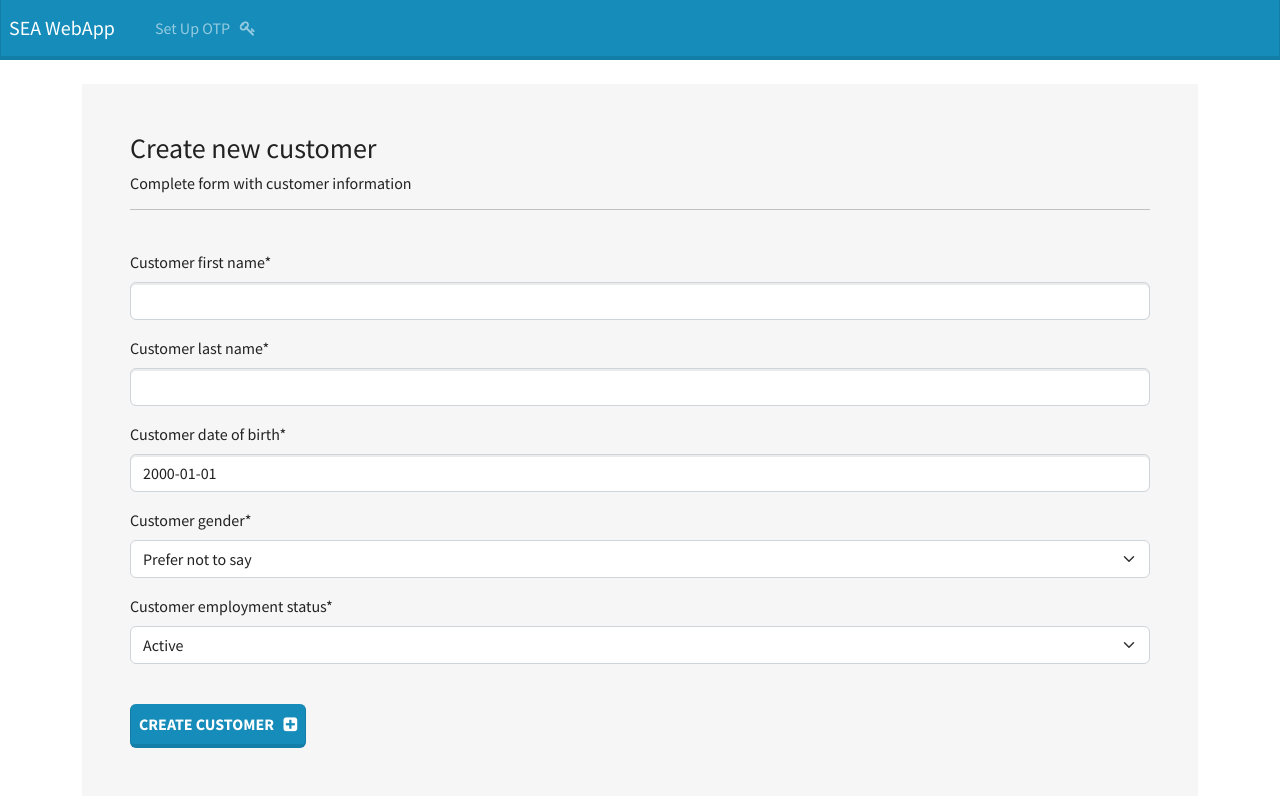
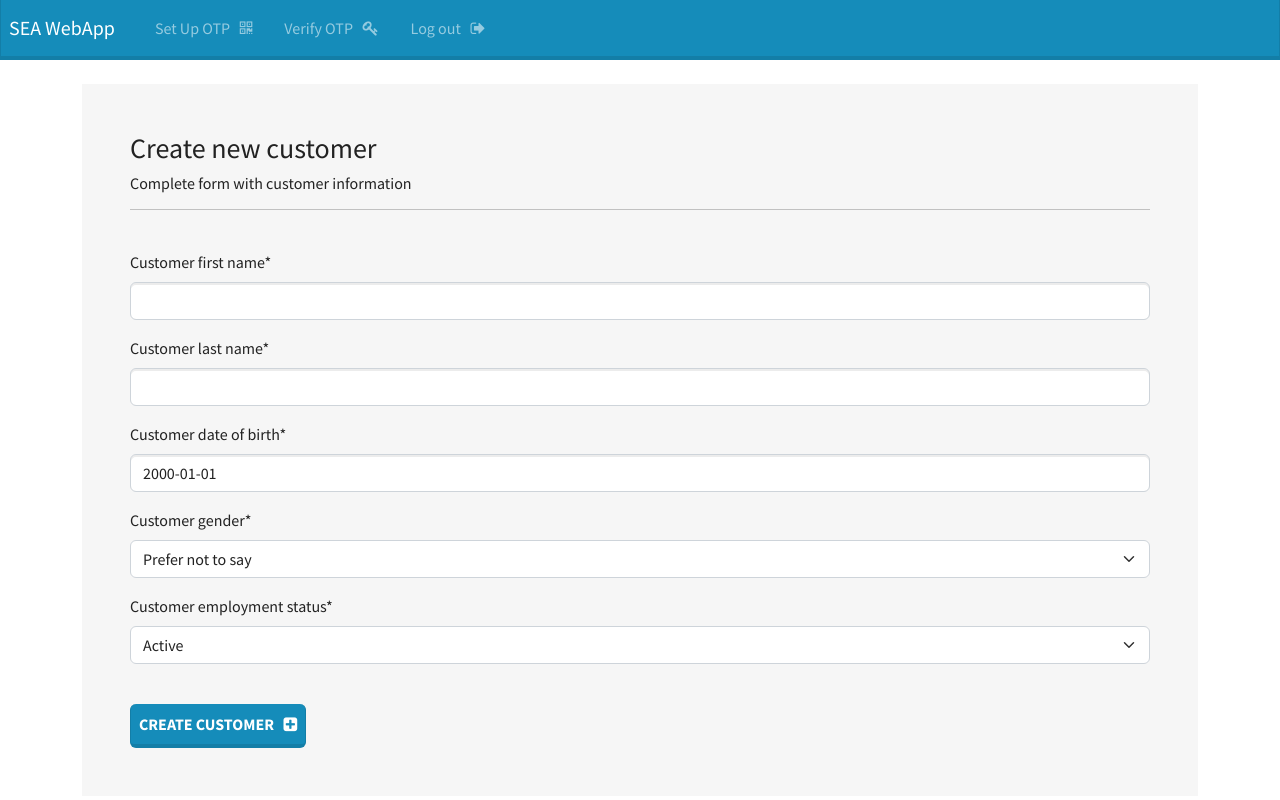
Before and after one commit to EmmagicalDay/SEAwebapplication, a Django app: page /customer-create in a window 1280 px wide. Run offline with Django 5.2, Linux system fonts and the light colour scheme; a user stored in the database is signed in; some libraries are stand-ins or nearby versions.

Commit message:
Update navigation.html

```diff
--- a/webapp/templates/webapp/navigation.html
+++ b/webapp/templates/webapp/navigation.html
@@ -21,7 +21,7 @@
 
       {% if user.is_authenticated %}
         {% if request.session.otp_verified %}
-          <!-- Show these options only if OTP is verified -->
+          <!-- Links for OTP-verified users -->
           <li class="nav-item">
             <a class="nav-link" href="{% url 'user-dashboard' %}">
               Dashboard &nbsp; <i class="fa fa-home" aria-hidden="true"></i>
@@ -36,15 +36,31 @@
             </a>
           </li>
         {% else %}
-          <!-- Redirect unverified users to OTP setup -->
+          <!-- Links for users yet to set up or verify OTP -->
           <li class="nav-item">
             <a class="nav-link" href="{% url 'otp-setup' %}">
-              Set Up OTP &nbsp; <i class="fa fa-key" aria-hidden="true"></i>
+              Set Up OTP &nbsp; <i class="fa fa-qrcode" aria-hidden="true"></i>
+            </a>
+          </li>
+
+          &nbsp; &nbsp; &nbsp;
+
+          <li class="nav-item">
+            <a class="nav-link" href="{% url 'otp-verify' %}">
+              Verify OTP &nbsp; <i class="fa fa-key" aria-hidden="true"></i>
+            </a>
+          </li>
+
+          &nbsp; &nbsp; &nbsp;
+
+          <li class="nav-item">
+            <a class="nav-link" href="{% url 'user-logout' %}" onclick="return confirm('Are you sure you want to log out?');">
+              Log out &nbsp; <i class="fa fa-sign-out" aria-hidden="true"></i>
             </a>
           </li>
         {% endif %}
       {% else %}
-        <!-- Links for non-authenticated users -->
+        <!-- Links for unauthenticated users -->
         <li class="nav-item">
           <a class="nav-link" href="{% url 'register' %}"> Register </a>
         </li>
```
